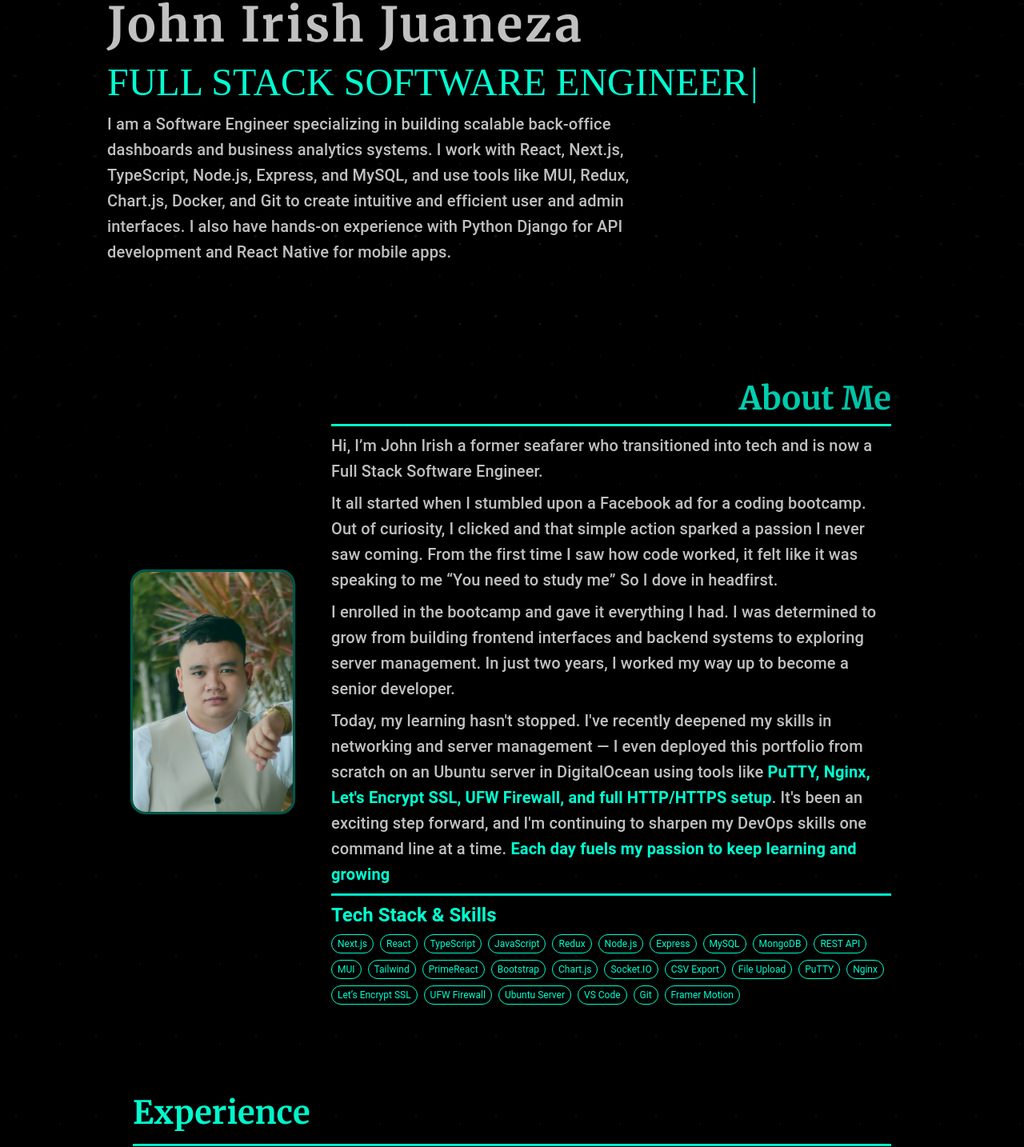
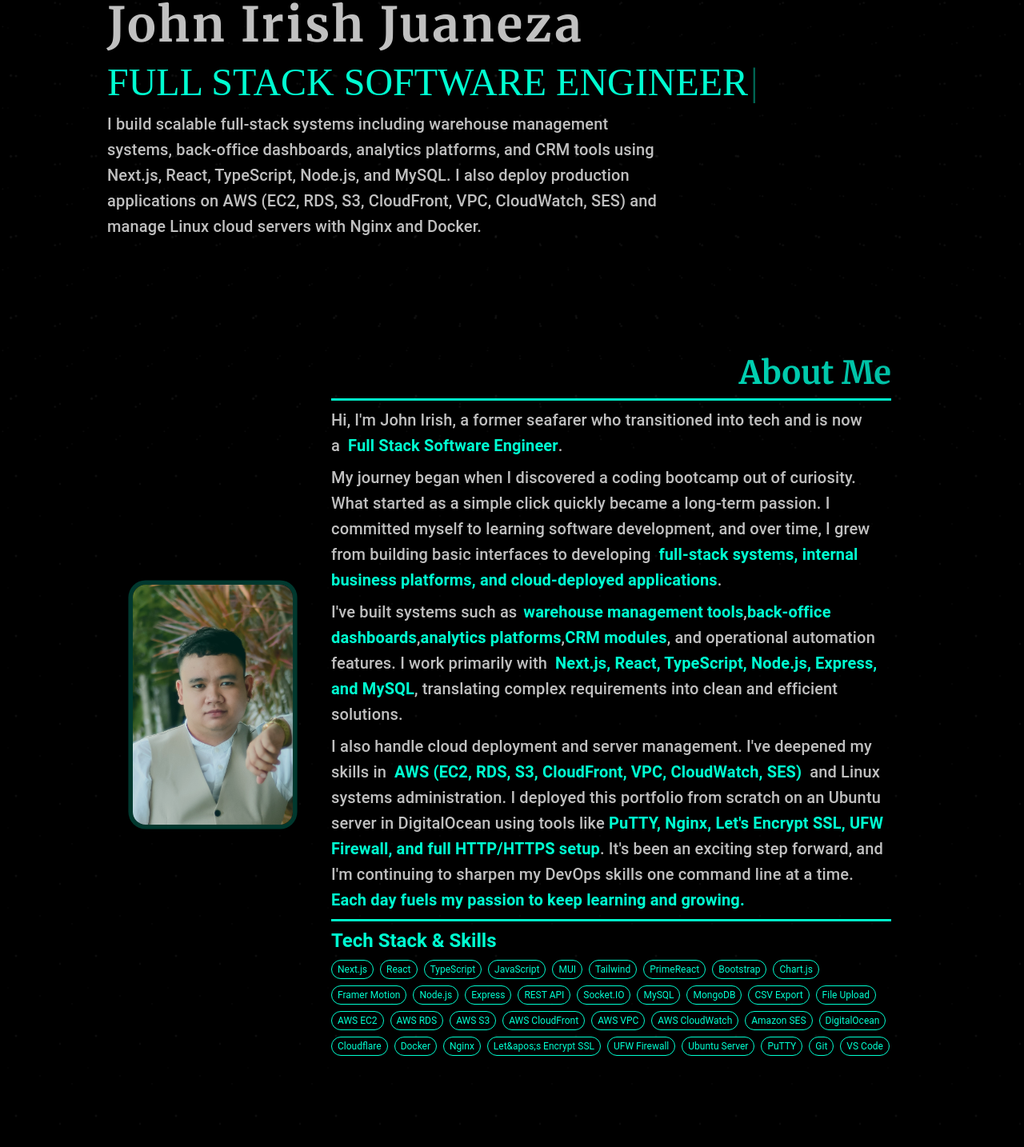
Before and after one commit to JohnIrish31/John-Irish-Juaneza-WEB, a Next.js app: page / in a window 1280 px wide. Shown: the part 235-1669 px from the top of the page at 80% size. Built offline with nearby package versions, Linux system fonts and the light colour scheme; no server answers.

Commit message:
added exp

```diff
--- a/app/components/aboutme/AboutMeSection.tsx
+++ b/app/components/aboutme/AboutMeSection.tsx
@@ -122,28 +122,92 @@ export default function AboutMeSection() {
           </Typography>
 
           <AccentLine />
+
           <Typography variant={isMobile ? "body2" : "h6"} color="#C0C0C0">
-            Hi, I’m John Irish a former seafarer who transitioned into tech and
-            is now a Full Stack Software Engineer.
+            Hi, I&apos;m John Irish, a former seafarer who transitioned into
+            tech and is now a
+            <span
+              style={{
+                fontWeight: "bolder",
+                color: "#00FFD1",
+                paddingLeft: ".5em",
+              }}
+            >
+              Full Stack Software Engineer
+            </span>
+            .
           </Typography>
+
           <Typography variant={isMobile ? "body2" : "h6"} color="#C0C0C0">
-            It all started when I stumbled upon a Facebook ad for a coding
-            bootcamp. Out of curiosity, I clicked and that simple action sparked
-            a passion I never saw coming. From the first time I saw how code
-            worked, it felt like it was speaking to me “You need to study me” So
-            I dove in headfirst.
+            My journey began when I discovered a coding bootcamp out of
+            curiosity. What started as a simple click quickly became a long-term
+            passion. I committed myself to learning software development, and
+            over time, I grew from building basic interfaces to developing
+            <span
+              style={{
+                fontWeight: "bolder",
+                color: "#00FFD1",
+                paddingLeft: ".5em",
+              }}
+            >
+              full-stack systems, internal business platforms, and
+              cloud-deployed applications
+            </span>
+            .
           </Typography>
+
           <Typography variant={isMobile ? "body2" : "h6"} color="#C0C0C0">
-            I enrolled in the bootcamp and gave it everything I had. I was
-            determined to grow from building frontend interfaces and backend
-            systems to exploring server management. In just two years, I worked
-            my way up to become a senior developer.
+            I&apos;ve built systems such as
+            <span
+              style={{
+                fontWeight: "bolder",
+                color: "#00FFD1",
+                paddingLeft: ".5rem",
+              }}
+            >
+              warehouse management tools
+            </span>
+            ,
+            <span style={{ fontWeight: "bolder", color: "#00FFD1" }}>
+              back-office dashboards
+            </span>
+            ,
+            <span style={{ fontWeight: "bolder", color: "#00FFD1" }}>
+              analytics platforms
+            </span>
+            ,
+            <span style={{ fontWeight: "bolder", color: "#00FFD1" }}>
+              CRM modules
+            </span>
+            , and operational automation features. I work primarily with
+            <span
+              style={{
+                fontWeight: "bolder",
+                color: "#00FFD1",
+                paddingLeft: ".5em",
+              }}
+            >
+              Next.js, React, TypeScript, Node.js, Express, and MySQL
+            </span>
+            , translating complex requirements into clean and efficient
+            solutions.
           </Typography>
+
           <Typography variant={isMobile ? "body2" : "h6"} color="#C0C0C0">
-            Today, my learning hasn&apos;t stopped. I&apos;ve recently deepened
-            my skills in networking and server management — I even deployed this
-            portfolio from scratch on an Ubuntu server in DigitalOcean using
-            tools like{" "}
+            I also handle cloud deployment and server management. I&apos;ve
+            deepened my skills in
+            <span
+              style={{
+                fontWeight: "bolder",
+                color: "#00FFD1",
+                paddingLeft: ".5em",
+                paddingRight: ".5em",
+              }}
+            >
+              AWS (EC2, RDS, S3, CloudFront, VPC, CloudWatch, SES)
+            </span>
+            and Linux systems administration. I deployed this portfolio from
+            scratch on an Ubuntu server in DigitalOcean using tools like{" "}
             <span style={{ fontWeight: "bolder", color: "#00FFD1" }}>
               PuTTY, Nginx, Let&apos;s Encrypt SSL, UFW Firewall, and full
               HTTP/HTTPS setup
@@ -151,9 +215,10 @@ export default function AboutMeSection() {
             . It&apos;s been an exciting step forward, and I&apos;m continuing
             to sharpen my DevOps skills one command line at a time.{" "}
             <span style={{ fontWeight: "bolder", color: "#00FFD1" }}>
-              Each day fuels my passion to keep learning and growing
+              Each day fuels my passion to keep learning and growing.
             </span>
           </Typography>
+
           <AccentLine />
 
           <Typography
@@ -166,35 +231,54 @@ export default function AboutMeSection() {
           >
             Tech Stack & Skills
           </Typography>
-
           <Stack direction="row" flexWrap="wrap" gap={1} mt={1}>
             {[
+              // Frontend
               "Next.js",
               "React",
               "TypeScript",
               "JavaScript",
-              "Redux",
-              "Node.js",
-              "Express",
-              "MySQL",
-              "MongoDB",
-              "REST API",
               "MUI",
               "Tailwind",
               "PrimeReact",
               "Bootstrap",
               "Chart.js",
+              "Framer Motion",
+
+              // Backend
+              "Node.js",
+              "Express",
+              "REST API",
               "Socket.IO",
+
+              // Database
+              "MySQL",
+              "MongoDB",
+
+              // Features
               "CSV Export",
               "File Upload",
-              "PuTTY",
+
+              // Cloud & DevOps
+              "AWS EC2",
+              "AWS RDS",
+              "AWS S3",
+              "AWS CloudFront",
+              "AWS VPC",
+              "AWS CloudWatch",
+              "Amazon SES",
+              "DigitalOcean",
+              "Cloudflare",
+              "Docker",
               "Nginx",
-              "Let’s Encrypt SSL",
+              "Let&apos;s Encrypt SSL",
               "UFW Firewall",
               "Ubuntu Server",
+              "PuTTY",
+
+              // Tools
+              "Git",
               "VS Code",
-              "Git",
-              "Framer Motion",
             ].map((skill, index) => (
               <Chip
                 key={index}
--- a/app/components/banner/BannerSection.tsx
+++ b/app/components/banner/BannerSection.tsx
@@ -66,12 +66,11 @@ export default function BannerSection() {
           sx={{ pr: isMobile ? "0px" : "20rem" }}
           variant={isMobile ? "body2" : "h6"}
         >
-          I am a Software Engineer specializing in building scalable back-office
-          dashboards and business analytics systems. I work with React, Next.js,
-          TypeScript, Node.js, Express, and MySQL, and use tools like MUI,
-          Redux, Chart.js, Docker, and Git to create intuitive and efficient
-          user and admin interfaces. I also have hands-on experience with Python
-          Django for API development and React Native for mobile apps.
+          I build scalable full-stack systems including warehouse management
+          systems, back-office dashboards, analytics platforms, and CRM tools
+          using Next.js, React, TypeScript, Node.js, and MySQL. I also deploy
+          production applications on AWS (EC2, RDS, S3, CloudFront, VPC,
+          CloudWatch, SES) and manage Linux cloud servers with Nginx and Docker.
         </Typography>
       </Stack>
     </Box>
--- a/app/components/work/WorkProjectsSection.tsx
+++ b/app/components/work/WorkProjectsSection.tsx
@@ -17,6 +17,30 @@ import { styled } from "@mui/system";
 import { motion } from "framer-motion";
 
 const projects = [
+  {
+    title: "Automated Inventory Management system",
+    description:
+      "An automated warehouse inventory system that manages the full lifecycle of goods — including goods receipt, withdrawal requests, and goods issuance. It also provides dashboards and inventory reports for warehouse operations. I primarily handled backend development, including infrastructure planning, database design, and API implementation, while supervising the team and managing tasks for frontend developers, contributing to UI work when needed.",
+
+    tech: [
+      "Next.js",
+      "TypeScript",
+      "Redux",
+      "Node.js",
+      "Express",
+      "REST API",
+      "AWS RDS (MySQL)",
+      "AWS S3",
+      "AWS EC2",
+      "AWS Cloudfront",
+      "AWS SES",
+      "MUI",
+      "PrimeReact",
+      "CSV Export",
+      "PDF Upload",
+      "CSV Upload",
+    ],
+  },
   {
     title: "Insurance Back Office",
     description:
--- a/app/components/workExperience/WorkExperienceSection.tsx
+++ b/app/components/workExperience/WorkExperienceSection.tsx
@@ -46,6 +46,13 @@ const TimelineDot = styled(Box)(({ theme }) => ({
 }));
 
 const experiences = [
+  {
+    company: "Global Visions Inc.",
+    role: "Senior Full Stack Software Engineer",
+    duration: "October 2024 – Present",
+    description:
+      "Responsible for designing and building core systems that support the company’s warehouse logistics operations. My work focuses on AWS infrastructure planning, database architecture, stored procedures, and API development, with occasional frontend contributions when needed. I collaborate closely with internal teams to create scalable solutions for multi-tenant warehouse management, inventory handling, and operational process automation.",
+  },
   {
     company: "Venture Protect Management and Consultancy Inc.",
     role: "Senior Full Stack Software Engineer",
```
